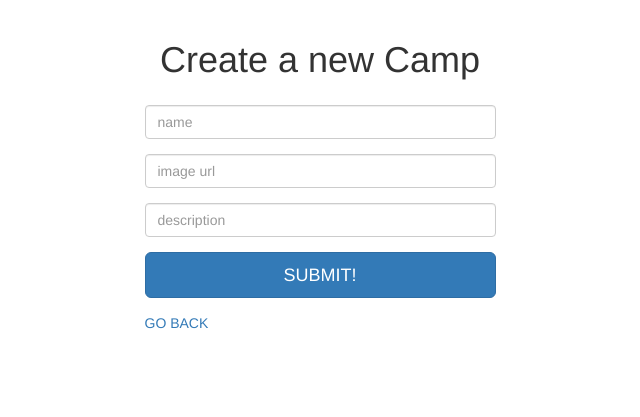
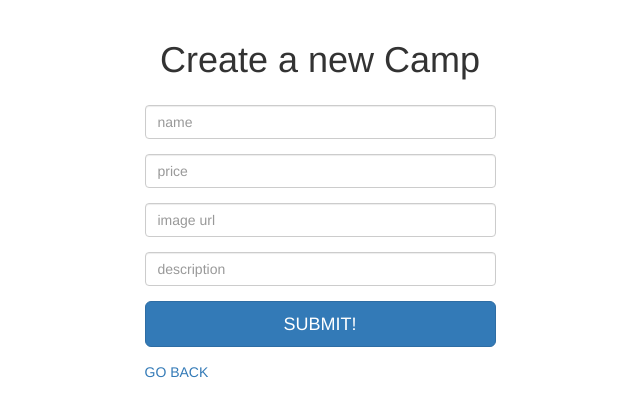
Before and after one commit to zaczzx/Trip-Photos-Gallery, a Node project: template views/camps/new.ejs in a window 1280 px wide. Shown: the part 52-469 px from the top of the page, without its empty margins (320-960 px from the left). Run offline with Node 20 templates, Linux system fonts and the light colour scheme; the template is opened without the code that fills it, so the values that code supplies are empty; some libraries are stand-ins or nearby versions.

Commit message:
Add dynamic price

```diff
--- a/models/camp.js
+++ b/models/camp.js
@@ -3,6 +3,7 @@ var campSchema = new mongoose.Schema({
    name: String,
    image: String,
    description: String,
+   price: String,
    author: {
         id: {
             type: mongoose.Schema.Types.ObjectId,
--- a/routes/camps.js
+++ b/routes/camps.js
@@ -17,13 +17,14 @@ router.get("/", function(req, res){
 //Camp create
 router.post("/", middlewareObj.isLoggedIn, function(req, res){
     var name = req.body.name;
+    var price = req.body.price;
     var image = req.body.image;
     var description = req.body.description;
     var author = {
         id: req.user._id,
         username: req.user.username
     };
-    var newCamp = {name:name, image:image, description: description, author:author};
+    var newCamp = {name:name, price:price, image:image, description: description, author:author};
     Camp.create(newCamp, function(err, newCreated){
        if(err){
            console.log(err);
--- a/views/camps/edit.ejs
+++ b/views/camps/edit.ejs
@@ -6,7 +6,10 @@
         <div style="width:30%; margin:25px auto">
             <form action="/camps/<%= camp._id %>?_method=PUT" method="POST">
                 <div class="form-group">
-                    <input class="form-control" type="text" name="camp[name]" value="<%= camp.name %>"></input>
+                <input class="form-control" type="text" name="camp[name]" value="<%= camp.name %>"></input>
+                </div>
+                <div class="form-group">
+                <input class="form-control"type="number" name="camp[price]" value="<%= camp.price %>" min="0.01" step="0.01"></input>
                 </div>
                 <div class="form-group">
                 <input class="form-control"type="text" name="camp[image]" value="<%= camp.image %>"></input>
--- a/views/camps/new.ejs
+++ b/views/camps/new.ejs
@@ -7,6 +7,9 @@
             <form action="/camps" method="POST">
                 <div class="form-group">
                     <input class="form-control" type="text" name="name" placeholder="name"></input>
+                </div>
+                <div class="form-group">
+                <input class="form-control" type="number" name="price" placeholder="price" min="0.01" step="0.01"></input>
                 </div>
                 <div class="form-group">
                 <input class="form-control"type="text" name="image" placeholder="image url"></input>
--- a/views/camps/show.ejs
+++ b/views/camps/show.ejs
@@ -14,7 +14,7 @@
             <div class="thumbnail">
                 <img class="img-responsive" src="<%= camp.image %>"></img>
                 <div class="caption">
-                    <h4 class="pull-right">$9.00/night</h4>
+                    <h4 class="pull-right">$<%= camp.price %>/night</h4>
                     <h4><a><%= camp.name %></a></h4>
                     <p><%= camp.description %></p>
                     <p>
```
